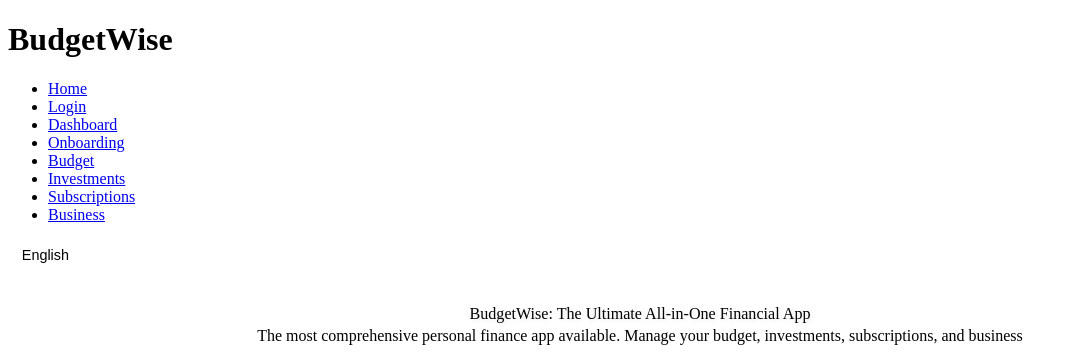
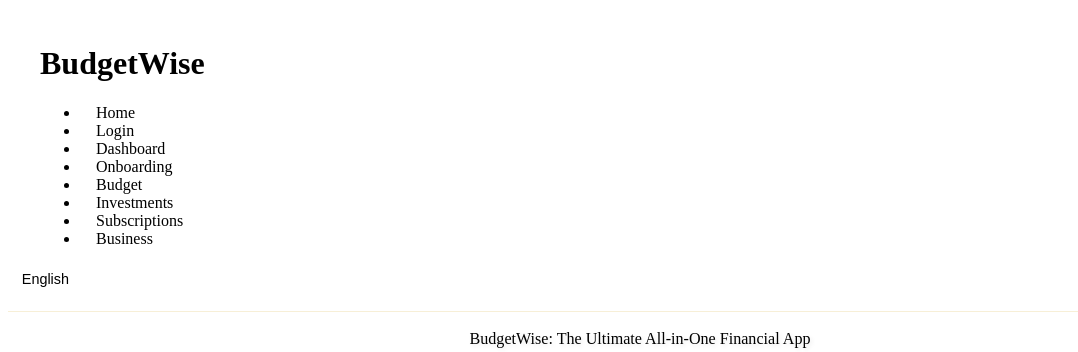
Before and after one commit to USveterandr/budgetwise-ai, a React (Create React App) app in the folder budgetwise-app/client/: page / in a window 1280 px wide. Shown: the top 352 px of the page, without its empty margins (0-1078 px from the left). Built offline with nearby package versions, Linux system fonts and the light colour scheme.

Commit message:
Apply luxury design to navigation and landing page

```diff
--- a/budgetwise-app/client/src/App.js
+++ b/budgetwise-app/client/src/App.js
@@ -31,20 +31,22 @@ function App() {
   return (
     <div className="App">
       {showSidebar && <Sidebar />}
-      <header className="App-header">
-        <h1>BudgetWise</h1>
-        <nav>
-          <ul>
-            <li><Link to="/">Home</Link></li>
-            <li><Link to="/login">Login</Link></li>
-            <li><Link to="/dashboard">Dashboard</Link></li>
-            <li><Link to="/onboarding">Onboarding</Link></li>
-            <li><Link to="/budget">Budget</Link></li>
-            <li><Link to="/investments">Investments</Link></li>
-            <li><Link to="/subscriptions">Subscriptions</Link></li>
-            <li><Link to="/business">Business</Link></li>
-          </ul>
-        </nav>
+      <header className="nav">
+        <div className="container">
+          <h1>BudgetWise</h1>
+          <nav>
+            <ul>
+              <li><Link to="/" className="nav-link">Home</Link></li>
+              <li><Link to="/login" className="nav-link">Login</Link></li>
+              <li><Link to="/dashboard" className="nav-link">Dashboard</Link></li>
+              <li><Link to="/onboarding" className="nav-link">Onboarding</Link></li>
+              <li><Link to="/budget" className="nav-link">Budget</Link></li>
+              <li><Link to="/investments" className="nav-link">Investments</Link></li>
+              <li><Link to="/subscriptions" className="nav-link">Subscriptions</Link></li>
+              <li><Link to="/business" className="nav-link">Business</Link></li>
+            </ul>
+          </nav>
+        </div>
         <div className="language-switcher-container">
           <LanguageSwitcher />
         </div>
--- a/budgetwise-app/client/src/pages/Landing.js
+++ b/budgetwise-app/client/src/pages/Landing.js
@@ -18,7 +18,7 @@ function Landing() {
   }, []);
 
   return (
-    <div className="landing-container">
+    <div className="landing-container fade-in-up">
       {isNewUser ? (
         <div className="new-user-landing">
           <h1 className="hypnotic-title">BudgetWise: The Ultimate All-in-One Financial App</h1>
@@ -47,7 +47,7 @@ function Landing() {
           </p>
           <div className="subscription-tiers">
             <h2>Choose Your Plan</h2>
-            <div className="tier-cards">
+            <div className="tier-cards grid grid-cols-4">
               <div className="tier-card free-tier">
                 <h3>Free Tier</h3>
                 <p className="price">$0</p>
```
